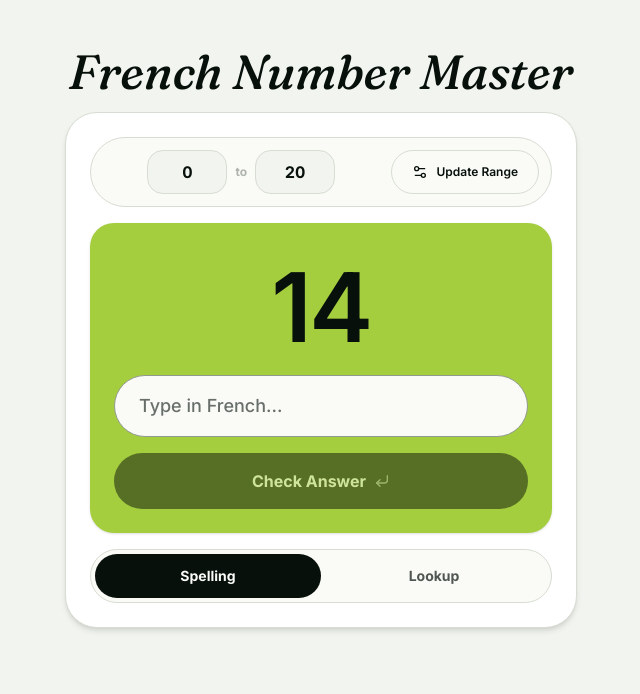
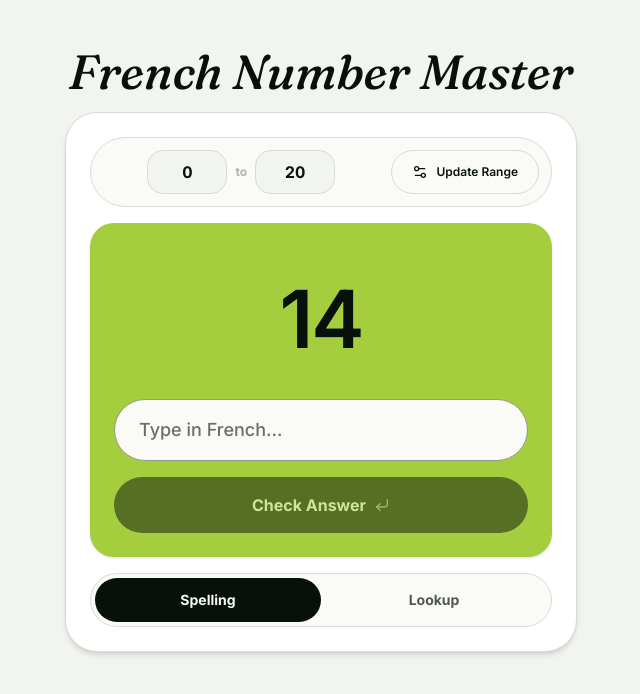
Before and after one commit to Judy-Nihao/french-number-master, a React (Vite) app: page / in a window 1280 px wide. Shown: the top 694 px of the page, without its empty margins (319-959 px from the left). Built offline with nearby package versions, Linux system fonts and the light colour scheme.

Commit message:
style(practice): prioritize answer spelling and pronunciation readability

```diff
--- a/src/components/practice/AnswerFeedback.tsx
+++ b/src/components/practice/AnswerFeedback.tsx
@@ -50,7 +50,7 @@ export const AnswerFeedback = ({
           </div>
           <div
             className={cn(
-              "text-xl md:text-2xl font-bold wrap-anywhere",
+              "text-2xl md:text-[1.75rem] leading-snug font-bold wrap-anywhere",
               feedback === "incorrect" ? "text-app-red" : "text-app-dark",
             )}
           >
--- a/src/components/practice/LookupPanel.tsx
+++ b/src/components/practice/LookupPanel.tsx
@@ -55,7 +55,7 @@ export const LookupPanel = ({
       <Card variant="lookupResult" aria-live="polite">
         <div className="flex justify-between items-center gap-3">
           <div className="min-w-0 flex-1 flex flex-col gap-2">
-            <div className="text-xl font-bold text-app-dark wrap-break-word">
+            <div className="text-2xl md:text-[1.75rem] leading-snug font-bold text-app-dark wrap-break-word">
               {lookupResult.word}
             </div>
             {lookupResult.ipa && (
--- a/src/components/practice/PronunciationButton.tsx
+++ b/src/components/practice/PronunciationButton.tsx
@@ -13,9 +13,9 @@ export const PronunciationButton = ({
 }: PronunciationButtonProps) => (
   <Button variant="icon" disabled={disabled || isPlaying} {...props}>
     {isPlaying ? (
-      <Loader2 size={20} className="animate-spin" />
+      <Loader2 size={24} className="animate-spin" />
     ) : (
-      <Volume2 size={20} />
+      <Volume2 size={24} />
     )}
   </Button>
 );
--- a/src/components/practice/SpellingPanel.tsx
+++ b/src/components/practice/SpellingPanel.tsx
@@ -8,14 +8,14 @@ import type { PracticeController } from "../../hooks/useNumberPractice";
 
 // Static classes combine digit-based caps with the available number-row width.
 const numberSizeClasses: Record<number, string> = {
-  3: "text-[clamp(1rem,calc(100cqi/2.1),5.5rem)]",
-  4: "text-[clamp(1rem,calc(100cqi/2.8),4.5rem)]",
-  5: "text-[clamp(1rem,calc(100cqi/3.5),3.75rem)]",
-  6: "text-[clamp(1rem,calc(100cqi/4.2),3.5rem)]",
-  7: "text-[clamp(1rem,calc(100cqi/4.9),3rem)]",
-  8: "text-[clamp(1rem,calc(100cqi/5.6),2.75rem)]",
-  9: "text-[clamp(1rem,calc(100cqi/6.3),2.5rem)]",
-  10: "text-[clamp(1rem,calc(100cqi/7),2.25rem)]",
+  3: "text-[clamp(1rem,calc(100cqi/2.1),4.75rem)]",
+  4: "text-[clamp(1rem,calc(100cqi/2.8),4rem)]",
+  5: "text-[clamp(1rem,calc(100cqi/3.5),3.5rem)]",
+  6: "text-[clamp(1rem,calc(100cqi/4.2),3.25rem)]",
+  7: "text-[clamp(1rem,calc(100cqi/4.9),2.875rem)]",
+  8: "text-[clamp(1rem,calc(100cqi/5.6),2.625rem)]",
+  9: "text-[clamp(1rem,calc(100cqi/6.3),2.375rem)]",
+  10: "text-[clamp(1rem,calc(100cqi/7),2.125rem)]",
   11: "text-[clamp(1rem,calc(100cqi/7.7),2rem)]",
   12: "text-[clamp(1rem,calc(100cqi/8.4),1.875rem)]",
   13: "text-[clamp(1rem,calc(100cqi/9.1),1.75rem)]",
@@ -67,7 +67,7 @@ export const SpellingPanel = ({
           }}
           className={cn(
             "font-sans font-semibold not-italic leading-none tracking-[-0.025em] text-app-dark max-w-full text-center",
-            numberSizeClasses[String(currentNumber ?? "").length] ?? "text-8xl",
+            numberSizeClasses[String(currentNumber ?? "").length] ?? "text-[5rem]",
           )}
         >
           {currentNumber}
```
